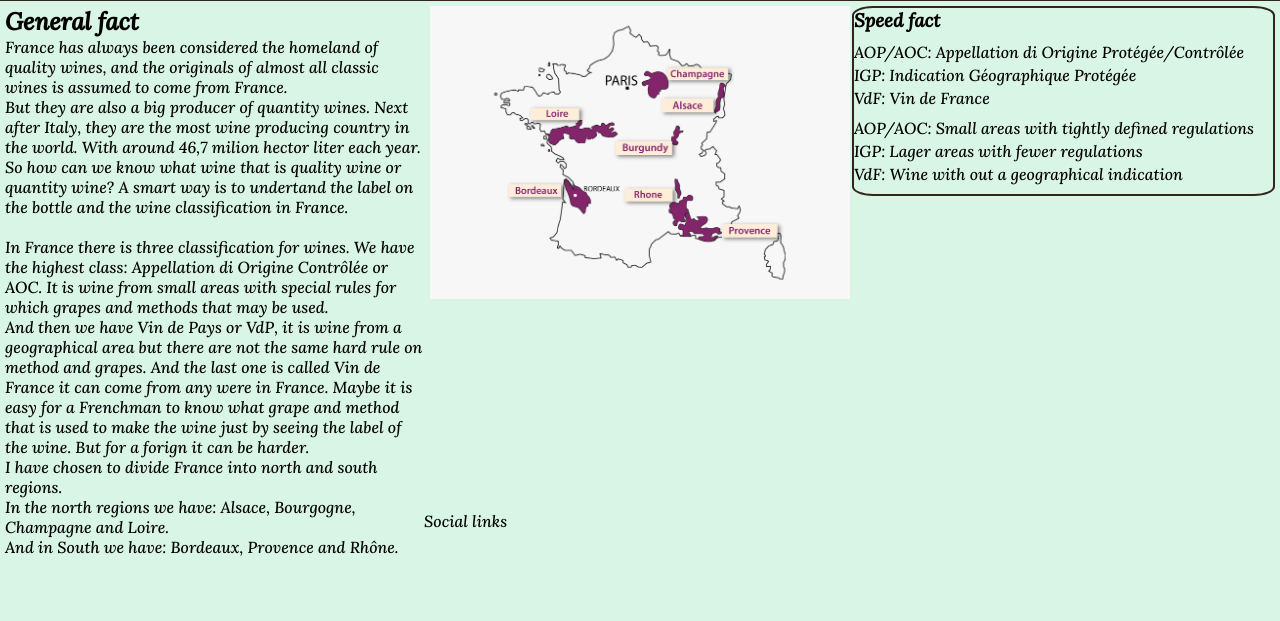
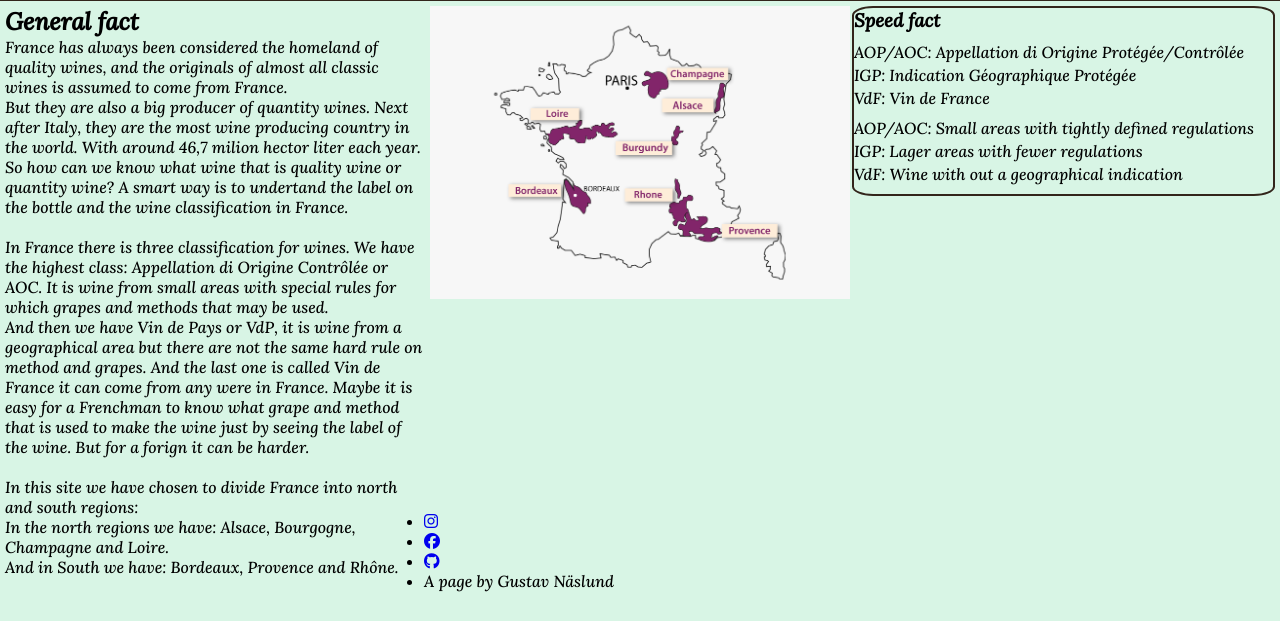
Before and after one commit to GurraNasan/Understandingthelabel, a plain HTML site: page index.html in a window 1280 px wide. Shown: the part 179-800 px from the top of the page. Drawn offline with Linux system fonts and the light colour scheme.

Commit message:
add strukture to footer

```diff
--- a/index.html
+++ b/index.html
@@ -32,24 +32,31 @@
     </nav>
 
     <section id="general-fact">
+
         <div class="fact-box">
             <h2>General fact</h2>
             <p>
-                France has always been considered the homeland of quality wines, and the originals of almost all classic wines is assumed to come from France. <br>
-                But they are also a big producer of quantity wines. Next after Italy, they are the most wine producing country in the world. With around 46,7 milion hector liter each year. <br>
+                France has always been considered the homeland of quality wines, and the originals of almost all classic wines is assumed to come from France.
+                <br>
+                But they are also a big producer of quantity wines. Next after Italy, they are the most wine producing country in the world. With around 46,7 milion hector liter each year.
+                <br>
                 So how can we know what wine that is quality wine or quantity wine? A smart way is to undertand the label on the bottle and the wine classification in France.
             </p>
-            <br>
+                <br>
             <p>
                 In France there is three classification for wines. We have the highest class: Appellation di Origine Contrôlée or AOC. It is wine from small areas with special rules for which grapes and methods that may be used. <br>
                 And then we have Vin de Pays or VdP, it is wine from a geographical area but there are not the same hard rule on method and grapes. And the last one is called Vin de France it can come from any were in France.
                 Maybe it is easy for a Frenchman to know what grape and method that is used to make the wine just by seeing the label of the wine. But for a forign it can be harder. <br>
-                I have chosen to divide France into north and south regions.<br>
-                In the north regions we have: Alsace, Bourgogne, Champagne and Loire. <br>
+                <br>
+                In this site we have chosen to divide France into north and south regions:
+                <br>
+                In the north regions we have: Alsace, Bourgogne, Champagne and Loire.
+                <br>
                 And in South we have: Bordeaux, Provence and Rhône.
 
             </p>
         </div>
+
         <div class="speed-fact">
             <h3>Speed fact</h3>
                 <ul>
@@ -63,14 +70,29 @@
                     <li>VdF: Wine with out a geographical indication</li>
                 </ul>
         </div>
+
         <div class="img-box">
             <img id="francemap" src="assets/media/winemapfrance.png" alt="map over france wine regions">
         </div>
-
-
-
     </section>
 
-    <footer>Social links</footer>
+    <footer>
+        <ul>
+            <li>
+                <a href="https://instagram.com" target="_blank" rel="noopener" aria-label="visit our instagram page (open in a new tab)"><i class="fa-brands fa-instagram"></i></a>
+            </li>
+            <li>
+                <a href="https://facebook.com" target="_blank" rel="noopener" aria-label="visit our facebook page (open in a new tab)"><i class="fa-brands fa-facebook"></i></a>
+            </li>
+            <li>
+                <a href="https://github.com" target="_blank" rel="noopener" aria-label="look at the code for this page on github (open in a new tab)"><i class="fa-brands fa-github"></i></a>
+            </li>
+            <li>
+                A page by Gustav Näslund
+            </li>
+        </ul>
+    </footer>
+    <!-- font awsesome script-->
+    <script src="https://kit.fontawesome.com/5777adc2a6.js" crossorigin="anonymous"></script>
 </body>
 </html>
```
